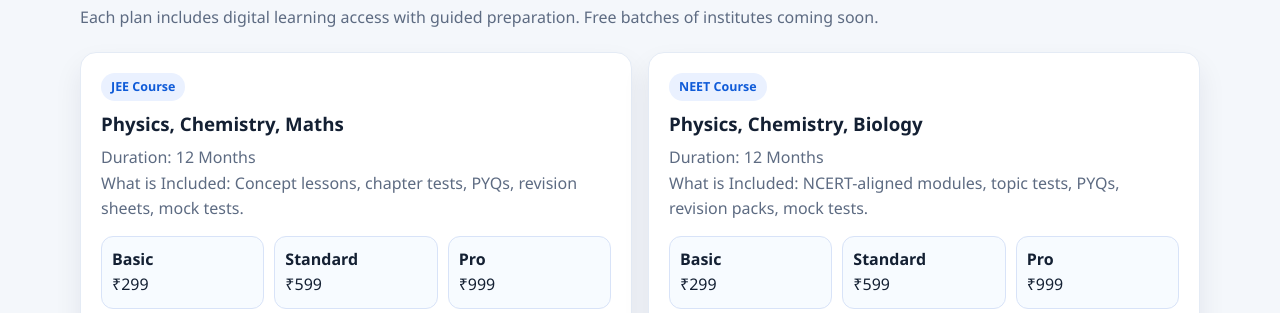
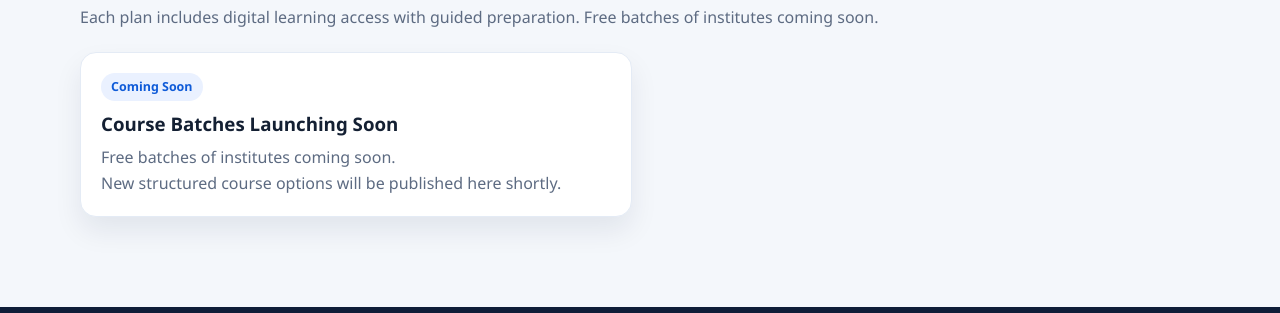
Before and after one commit to beast-69-bot/azedusite, a plain HTML site: page courses.html in a window 1280 px wide. Shown: the part 487-800 px from the top of the page. Drawn offline with Linux system fonts and the light colour scheme.

Commit message:
Remove JEE and NEET course cards from courses page

```diff
--- a/courses.html
+++ b/courses.html
@@ -30,8 +30,7 @@
         <h2 class="section-title">Courses</h2>
         <p class="section-sub">Each plan includes digital learning access with guided preparation. Free batches of institutes coming soon.</p>
         <div class="grid grid-2">
-          <article class="card reveal"><span class="chip">JEE Course</span><h3>Physics, Chemistry, Maths</h3><p>Duration: 12 Months</p><p>What is Included: Concept lessons, chapter tests, PYQs, revision sheets, mock tests.</p><div class="pricing"><div class="price"><strong>Basic</strong>₹299</div><div class="price"><strong>Standard</strong>₹599</div><div class="price"><strong>Pro</strong>₹999</div></div><div class="actions"><button class="btn btn-primary" type="button">Enroll</button></div></article>
-          <article class="card reveal"><span class="chip">NEET Course</span><h3>Physics, Chemistry, Biology</h3><p>Duration: 12 Months</p><p>What is Included: NCERT-aligned modules, topic tests, PYQs, revision packs, mock tests.</p><div class="pricing"><div class="price"><strong>Basic</strong>₹299</div><div class="price"><strong>Standard</strong>₹599</div><div class="price"><strong>Pro</strong>₹999</div></div><div class="actions"><button class="btn btn-primary" type="button">Enroll</button></div></article>
+          <article class="card reveal"><span class="chip">Coming Soon</span><h3>Course Batches Launching Soon</h3><p>Free batches of institutes coming soon.</p><p>New structured course options will be published here shortly.</p></article>
         </div>
       </div>
     </section>
```
